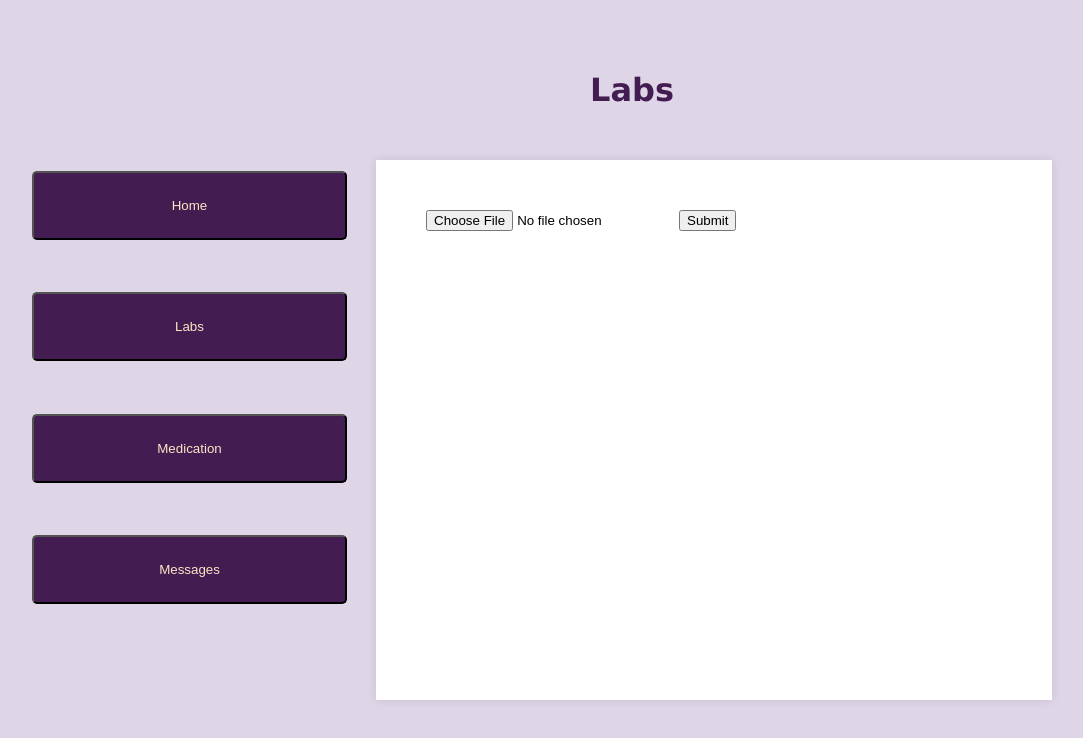
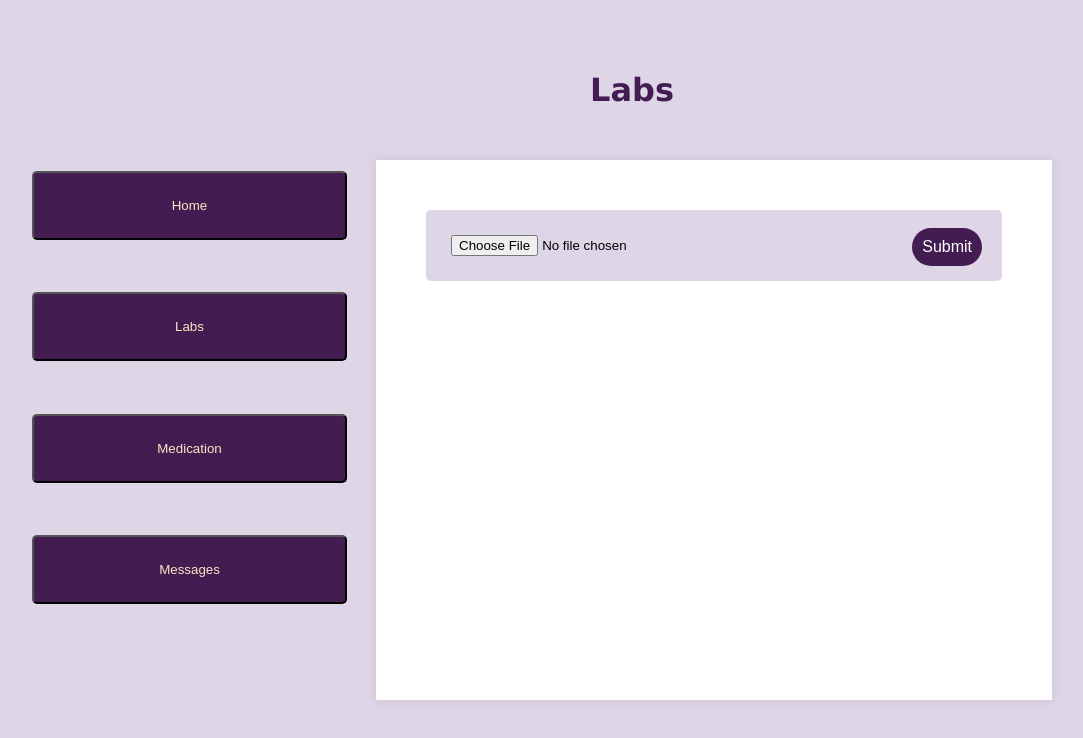
Before and after one commit to abbsgp/PatientPal, a React (Create React App) app in the folder frontend/: page /labs in a window 1280 px wide. Shown: the top 738 px of the page, without its empty margins (8-1091 px from the left). Built offline with nearby package versions, Linux system fonts and the light colour scheme.

Commit message:
styled labs/js

```diff
--- a/frontend/public/index.html
+++ b/frontend/public/index.html
@@ -9,7 +9,7 @@
       name="description"
       content="Web site created using create-react-app"
     />
-    <link rel="apple-touch-icon" href="%PUBLIC_URL%/logo192.png" />
+    <link rel="apple-touch-icon" href="%PUBLIC_URL%/patientpallogo.png" />
     <!--
       manifest.json provides metadata used when your web app is installed on a
       user's mobile device or desktop. See https://developers.google.com/web/fundamentals/web-app-manifest/
--- a/frontend/src/pages/home.css
+++ b/frontend/src/pages/home.css
@@ -96,7 +96,7 @@
     top: 10px; /* Adjust top position as needed */
     right: 10px; /* Adjust right position as needed */
     padding: 10px 25px;
-    width: 10%;
+    width: 10px;
     height: 40%;
     border: none;
     border-radius: 5px;
@@ -112,7 +112,7 @@
     color: #fff;
     border: none;
     border-radius: 20px; /* Adjust border radius for rounded corners */
-    padding: 25px 25px; /* Increase padding for larger size */
+    padding: 10px 10px; /* Increase padding for larger size */
     font-size: 16px;
     cursor: pointer;
   }
@@ -121,3 +121,35 @@
     background-color: #623c74;
     color: burlywood;
   }
+
+
+  .lab-submit-container {
+    position: absolute;
+    top: 10px; /* Adjust top position as needed */
+    right: 10px; /* Adjust right position as needed */
+    padding: 10px 25px;
+    width: 10px;
+    height: 40%;
+    border: none;
+    border-radius: 5px;
+
+  }
+
+  .lab-submit-container button {
+    position: absolute;
+    top: 55%;
+    right: 10px;
+    transform: translateY(-50%);
+    background-color: #431c52;
+    color: #fff;
+    border: none;
+    border-radius: 20px; /* Adjust border radius for rounded corners */
+    padding: 10px 10px; /* Increase padding for larger size */
+    font-size: 16px;
+    cursor: pointer;
+  }
+
+  .lab-submit-container button:hover {
+    background-color: #623c74;
+    color: burlywood;
+  }
--- a/frontend/src/pages/labs.js
+++ b/frontend/src/pages/labs.js
@@ -21,8 +21,12 @@ function UploadPdf() {
     }
     return(
         <div>
-            <input type="file" name="file" onChange={handlePdf}/>
+            <input id="fileInput" type="file" name="file" onChange={handlePdf} />
+            <div className="lab-submit-container">
+            <div  className="lab-submit-button">
             <button onClick={handleApi}>Submit</button>
+            </div>
+            </div>
         </div>
     )
 }
@@ -35,7 +39,9 @@ function Labs() {
             <h1>Labs</h1>
         </div>
         <div className="chat-container">
+            <div className="med-container">
             <UploadPdf />
+            </div>
 
         </div>
         </>
```
Also changed, not shown: 1 other file (tests, documents, lock files or other folders).
